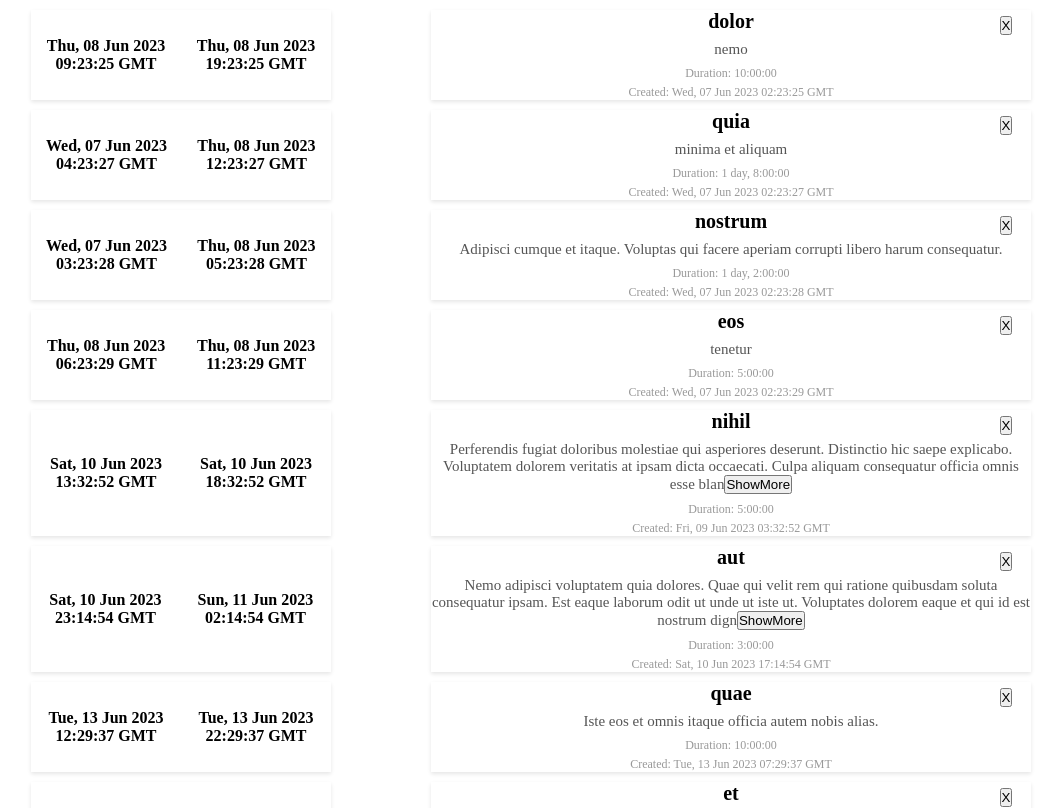
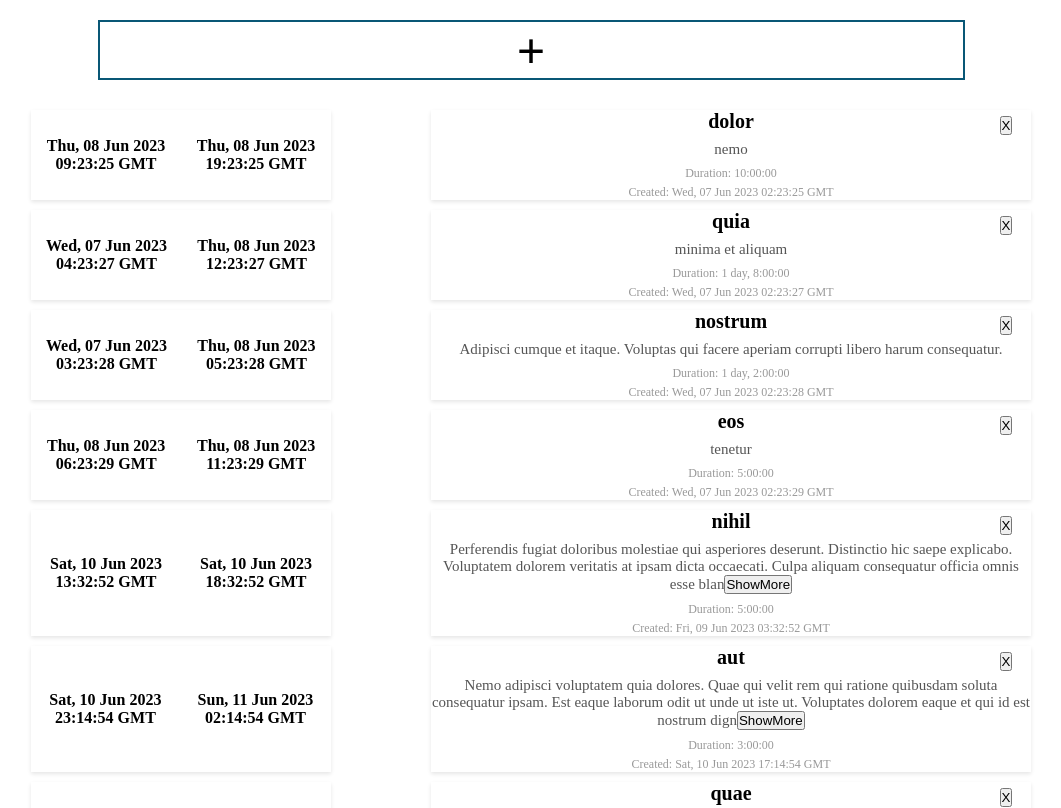
Before and after one commit to laricko/time-manager-client, a Next.js app: page / in a window 1280 px wide. Shown: the top 808 px of the page, without its empty margins (109-1170 px from the left). Built offline with nearby package versions, Linux system fonts and the light colour scheme.

Commit message:
Add create popup

```diff
--- a/app/Main/TaskList/TaskList.module.css
+++ b/app/Main/TaskList/TaskList.module.css
@@ -1,7 +1,29 @@
+.container {
+  display: flex;
+  flex-direction: column;
+  align-items: center;
+}
+
 .taskList {
-    list-style: none;
+  list-style: none;
 }
 
 .taskItem {
-    margin: 10px;
+  margin: 10px;
 }
+
+.buttonPlus {
+  width: 85%;
+  height: 60px;
+  background: #fff;
+  cursor: pointer;
+  border: 2px solid #095776;
+  font-size: xxx-large;
+  margin-bottom: 20px;
+  margin-top: 20px;
+}
+
+.buttonPlus:hover {
+  background: blue;
+  transition: 0.2s;
+}
--- a/app/Main/TaskList/TaskList.tsx
+++ b/app/Main/TaskList/TaskList.tsx
@@ -1,5 +1,6 @@
 import { Task } from "../Task";
 import style from "./TaskList.module.css";
+import { TaskEdit } from "../TaskEdit";
 
 import { useState } from "react";
 
@@ -14,7 +15,18 @@ export default function TaskList({ tasks }) {
     setActiveCard(null);
   };
 
-  return (
+  const [showCreateTask, setShowCreateTask] = useState(false);
+
+  let taskList = (
+    <div className={style.container}>
+      <button
+        className={style.buttonPlus}
+        onClick={() => {
+          setShowCreateTask(!showCreateTask);
+        }}
+      >
+        +
+      </button>
       <ul className={style.taskList}>
         {tasks.map((task, index) => (
           <li className={style.taskItem} key={index}>
@@ -29,5 +41,10 @@ export default function TaskList({ tasks }) {
           </li>
         ))}
       </ul>
+    </div>
   );
+
+  let taskCreate = <TaskEdit task={{}} setShowTaskCard={setShowCreateTask} />;
+
+  return showCreateTask ? taskCreate : taskList;
 }
```
Also changed, not shown: 1 other file (tests, documents, lock files or other folders). Lines whose indentation alone changed are shown as unchanged.
